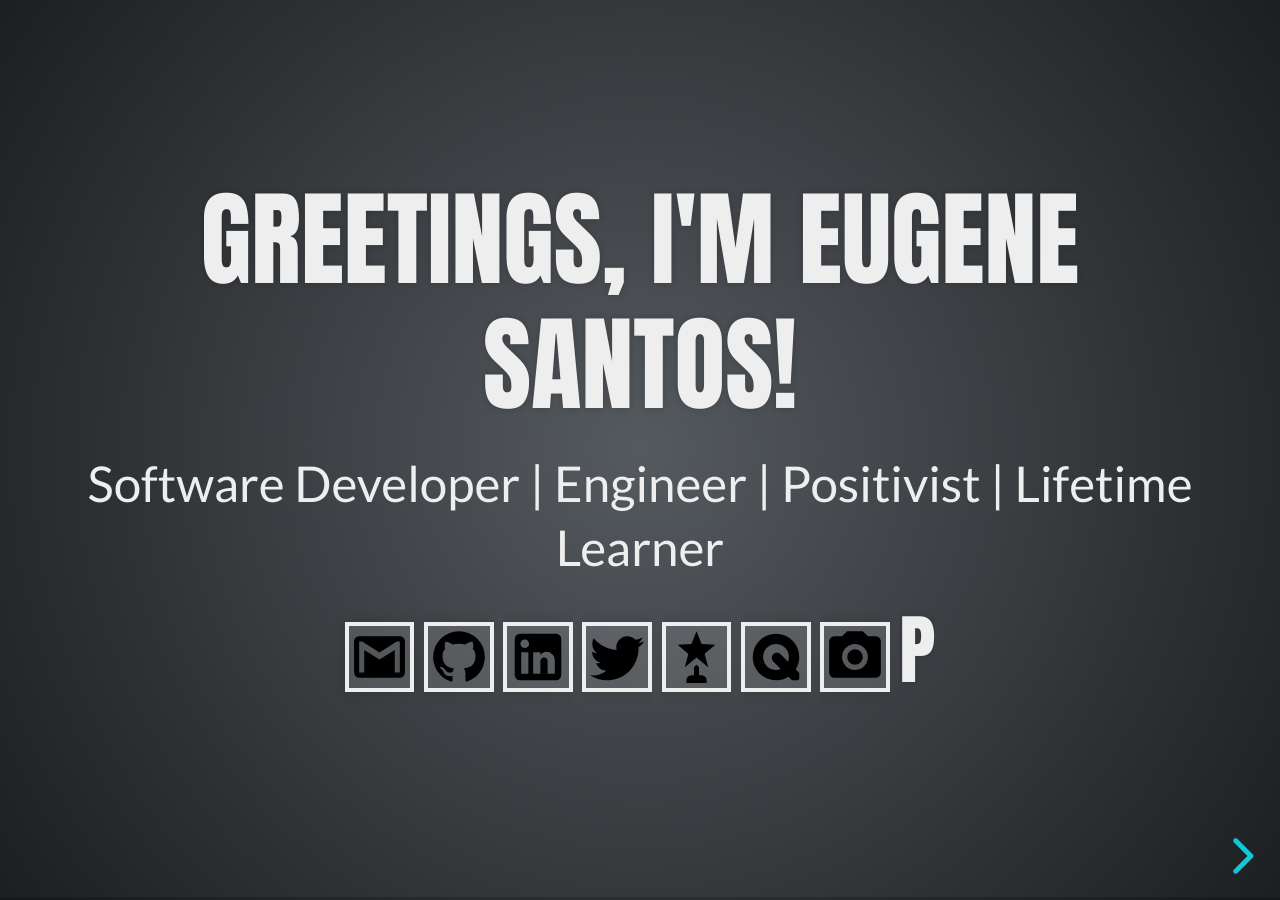
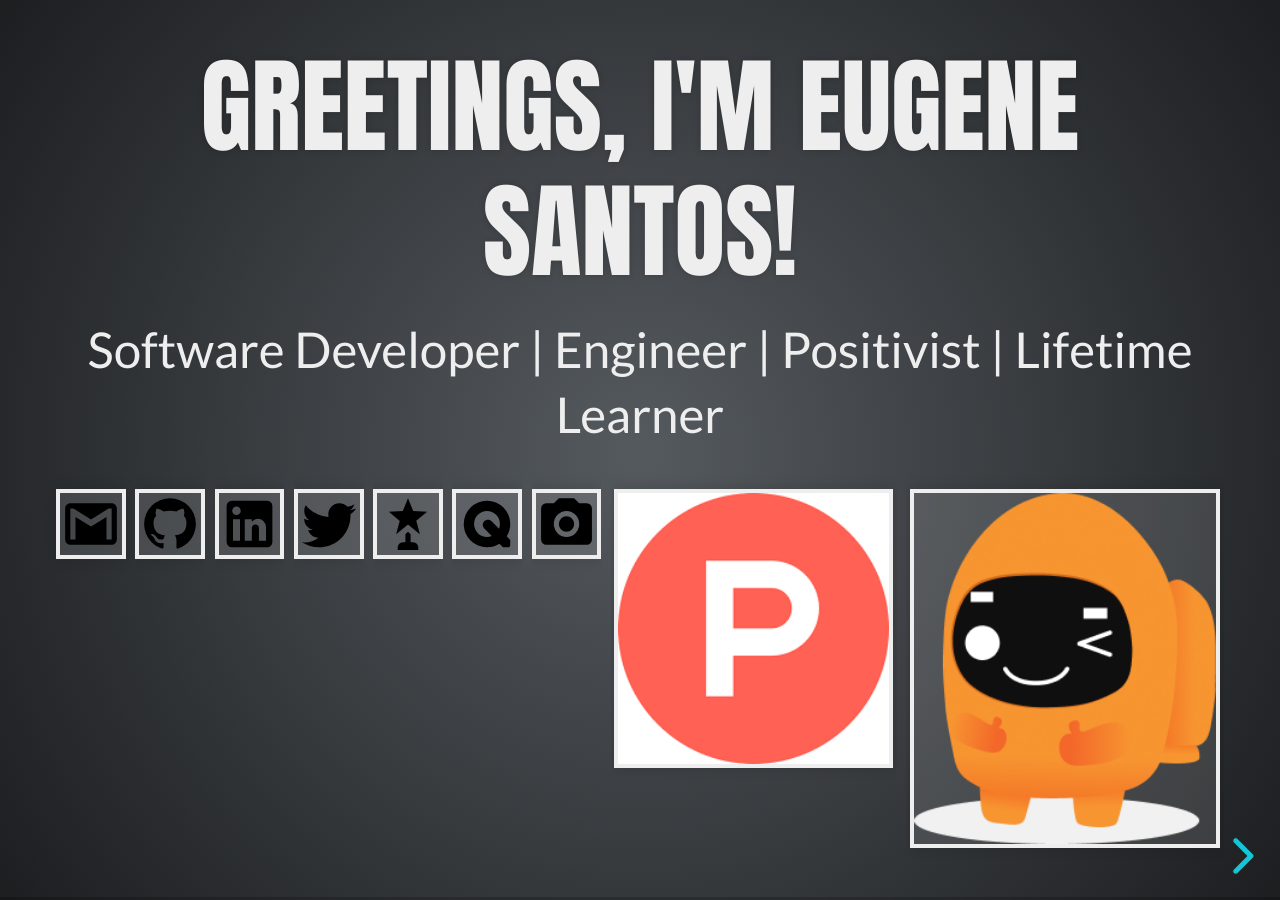
Before and after one commit to delose/delose.github.io, a Jekyll site: the page built from index.html, in a window 1280 px wide. Built offline with Jekyll 4.4.1, drawn with Linux system fonts in a browser that asks for light colours; some web fonts are replaced; comment, search, counter and statistics services are not loaded.

Commit message:
ph and raket links

```diff
--- a/_layouts/default.html
+++ b/_layouts/default.html
@@ -32,7 +32,8 @@
                     <a href="https://www.youracclaim.com/user/eugene-de-los-santos" class="roll"><img class="icons" src="svg/trophy-award.svg" alt="Acclaim"/></a>
                     <a href="https://www.quora.com/profile/Eugene-Sergio-De-Los-Santos" class="roll"><img class="icons" src="svg/quicktime.svg" alt="Quora"/></a>
                     <a href="https://www.instagram.com/gioiggioig/" class="roll"><img class="icons" src="svg/camera.svg" alt="Instagram"/></a>
-                    <a href="https://www.producthunt.com/@eugenesergio" class="roll"><h3>P</h3></a>
+                    <a href="https://www.producthunt.com/@eugenesergio" class="roll"><img class="icons" src="svg/product-hunt.png" alt="Product Hunt"/></a>
+                    <a href="https://raket.ph/delossantos_eugene" class="roll"><img class="icons" src="svg/raketph.png" alt="Raket.ph"/></a>
                 </footer>
             </section>
 
```
Also changed, not shown: svg/product-hunt.png (added), svg/raketph.png (added).
